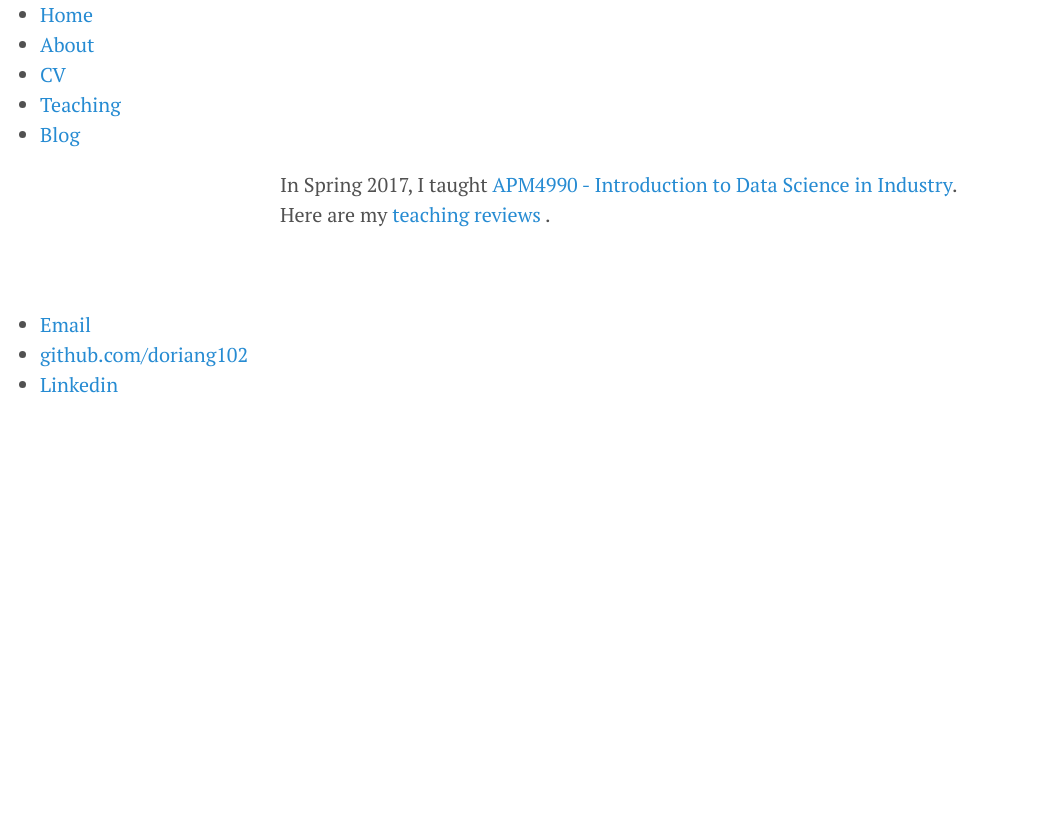
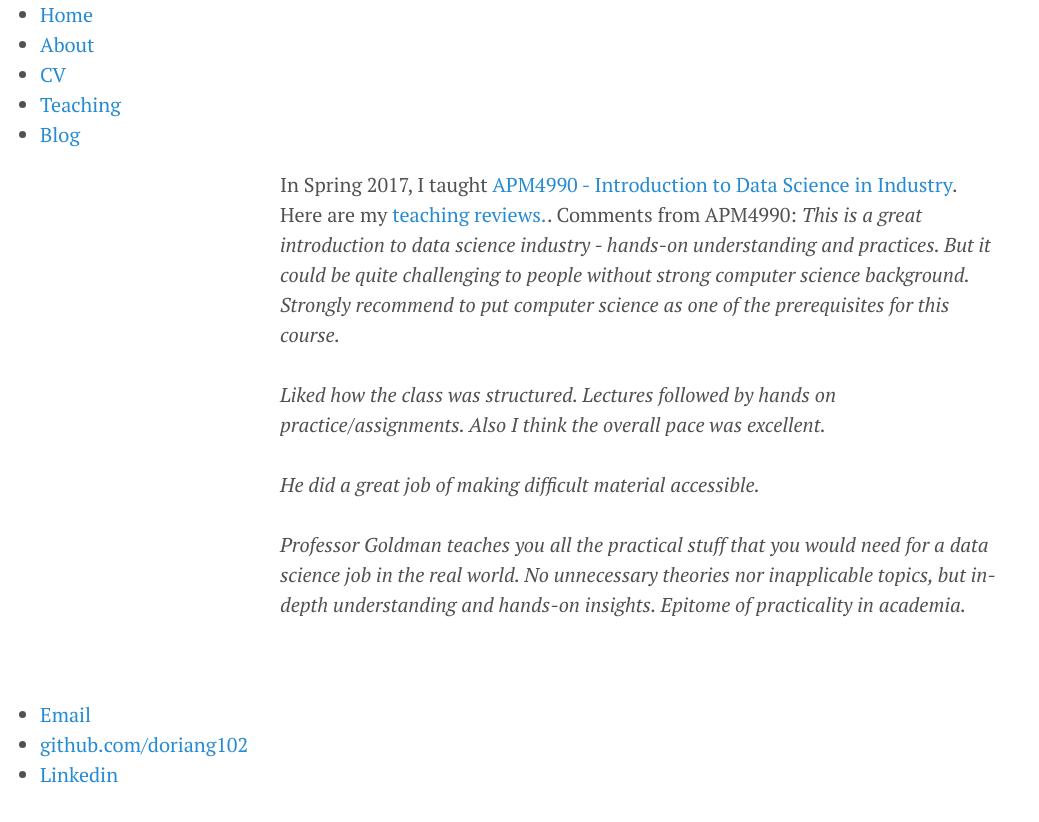
Before and after one commit to doriang102/doriang102.github.io, a Jekyll site: the page built from teaching/index.html, in a window 1280 px wide. Shown: the top 822 px of the page, without its empty margins (0-1039 px from the left). Built offline with Jekyll 4.4.1, drawn with Linux system fonts in a browser that asks for light colours.

Commit message:
Update index.html

```diff
--- a/teaching/index.html
+++ b/teaching/index.html
@@ -4,5 +4,25 @@ title: Teaching
 ---
 <div class="post">
 
-In Spring 2017, I taught <a href="https://github.com/Columbia-Intro-Data-Science/APMAE4990-">APM4990 - Introduction to Data Science in Industry</a>. Here are my <a href="APM4990spring2017review.pdf"> teaching reviews </a>.
+In Spring 2017, I taught <a href="https://github.com/Columbia-Intro-Data-Science/APMAE4990-">APM4990 - Introduction to Data Science in Industry</a>. Here are my <a href="APM4990spring2017review.pdf"> teaching reviews.</a>.
+
+Comments from APM4990:
+
+ <i>This is a great introduction to data science industry - hands-on understanding and practices. But it could be
+quite challenging to people without strong computer science background. Strongly recommend to put
+   computer science as one of the prerequisites for this course.</i>
+<br><br>
+<i>
+Liked how the class was structured. Lectures followed by hands on practice/assignments. Also I think the
+  overall pace was excellent.</i>
+<br><br>
+<i>
+  He did a great job of making difficult material accessible.</i>
+
+<br><br>
+
+<i>
+Professor Goldman teaches you all the practical stuff that you would need for a data science job in the real world.
+No unnecessary theories nor inapplicable topics, but in-depth understanding and hands-on insights. Epitome of
+  practicality in academia.</i>
 </div><!-- /.blurb -->
```
